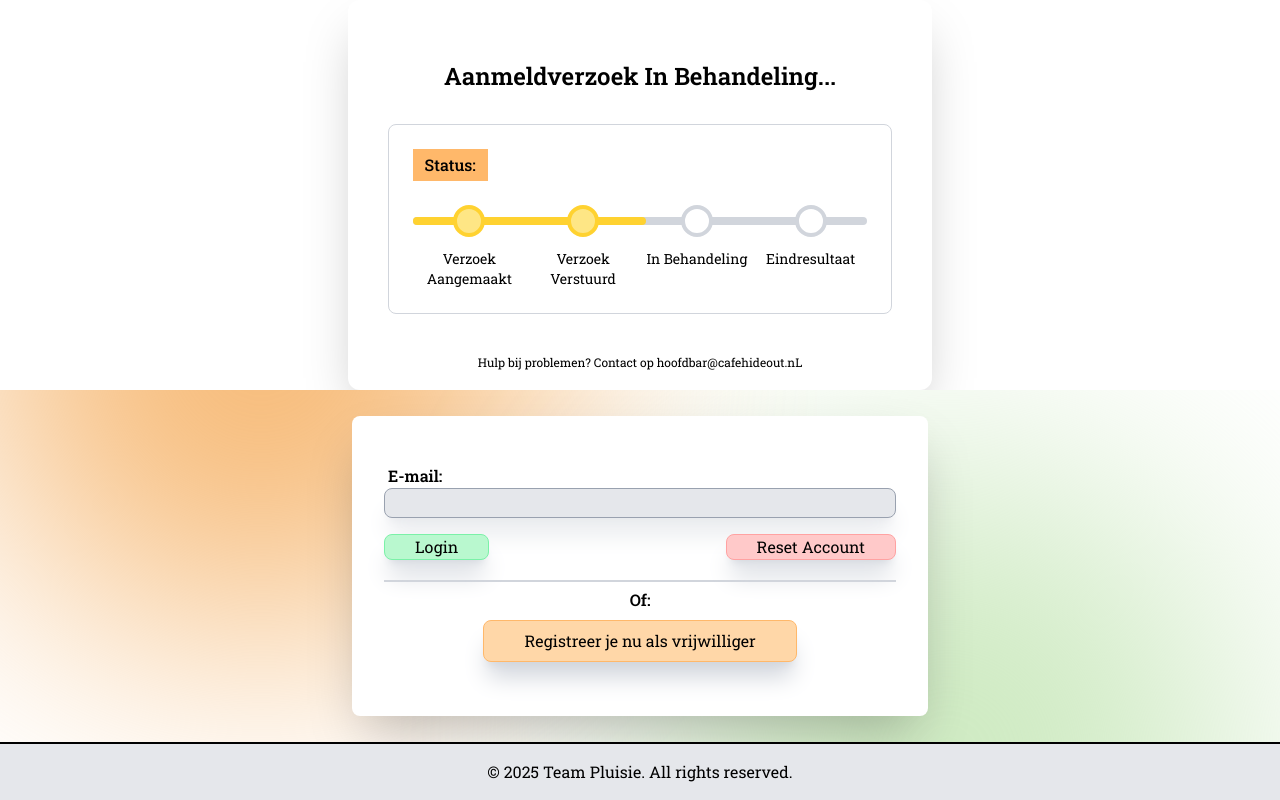
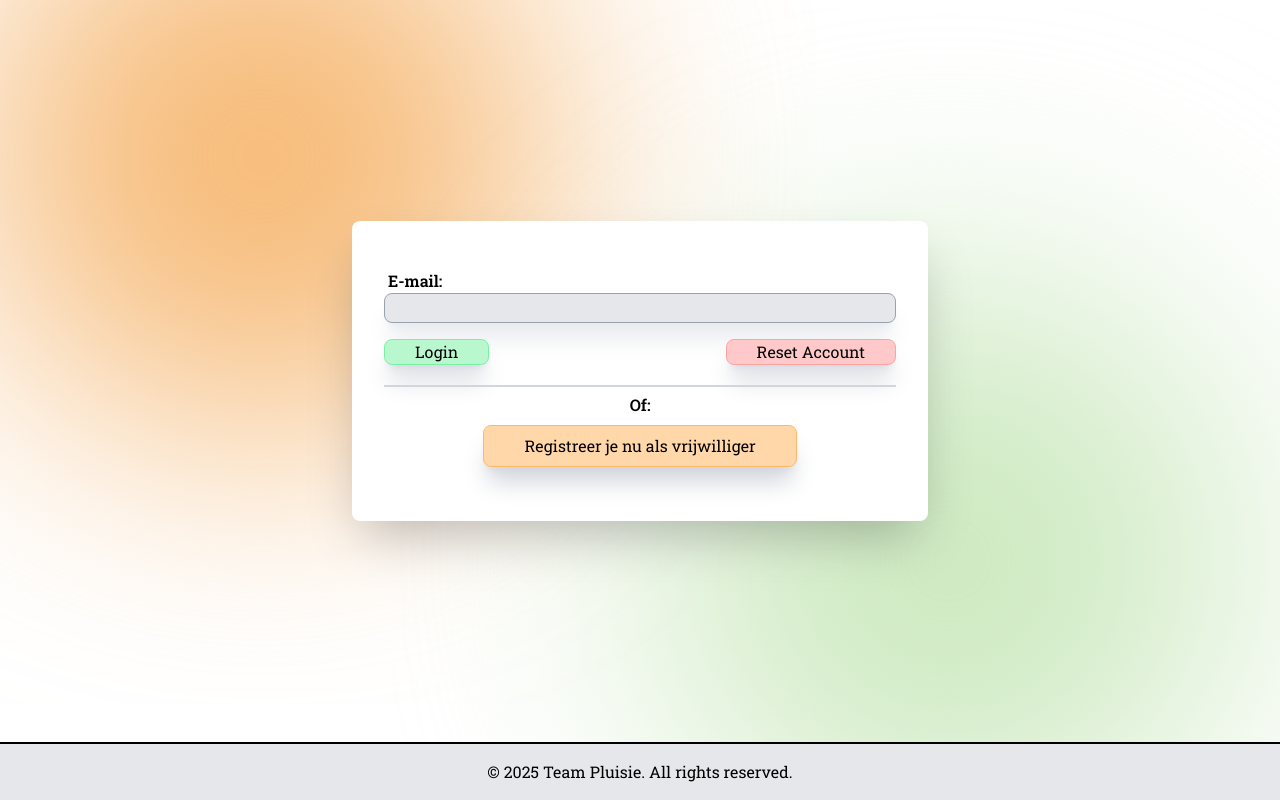
Before and after one commit to sempruijs/pluisie, a SvelteKit app in the folder frontend/: page / in a window 1280 px wide. Built offline with nearby package versions, Linux system fonts and the light colour scheme.

Commit message:
removed app component from layout.svelte

```diff
--- a/frontend/src/routes/+layout.svelte
+++ b/frontend/src/routes/+layout.svelte
@@ -9,7 +9,6 @@
 </script>
 
 <div class="min-h-screen flex flex-col">
-	<ApplicationTimeline />
 	{@render children()}
 	<Footer />
 </div>
```
